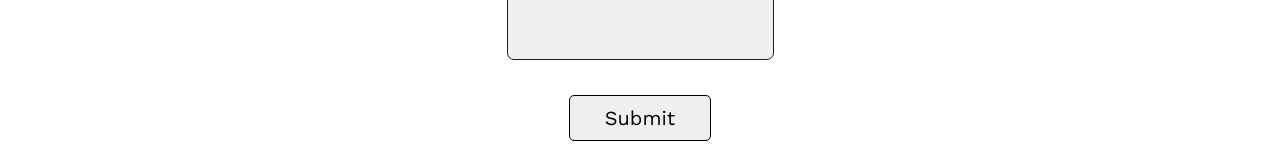
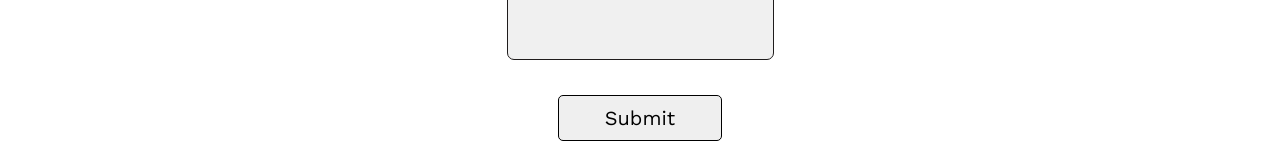
Before and after one commit to hgiven/subday, a Next.js app: page /contact in a window 1280 px wide. Shown: the part 708-871 px from the top of the page. Built offline with nearby package versions, Linux system fonts and the light colour scheme.

Commit message:
update content

```diff
--- a/pages/index.js
+++ b/pages/index.js
@@ -26,9 +26,7 @@ export default function Home({ allPostsData }) {
         <p>Welcome, take a look.</p>
       </section>
 
-      <section>
-      {/* <section className={'${utilStyles.headingMd} ${utilStyles.Styles.padding1px}'}>
-        <h2 className={utilStyles.headingLg}>Recent Work</h2> */}
+      <section className= {utilStyles.Styles.padding1px}>
         <ul className={utilStyles.list}>
           {allPostsData.map(({ id, date, title, image}) => (
             <li className={utilStyles.card} key={id}>
--- a/styles/global.css
+++ b/styles/global.css
@@ -34,7 +34,7 @@ img {
   margin: 0;
   padding: 0;
   outline: none;
-  box-sizing: border-box;
+  box-sizing: content-box;
   font-family: 'Work Sans', sans-serif;
 }
 a{
```
